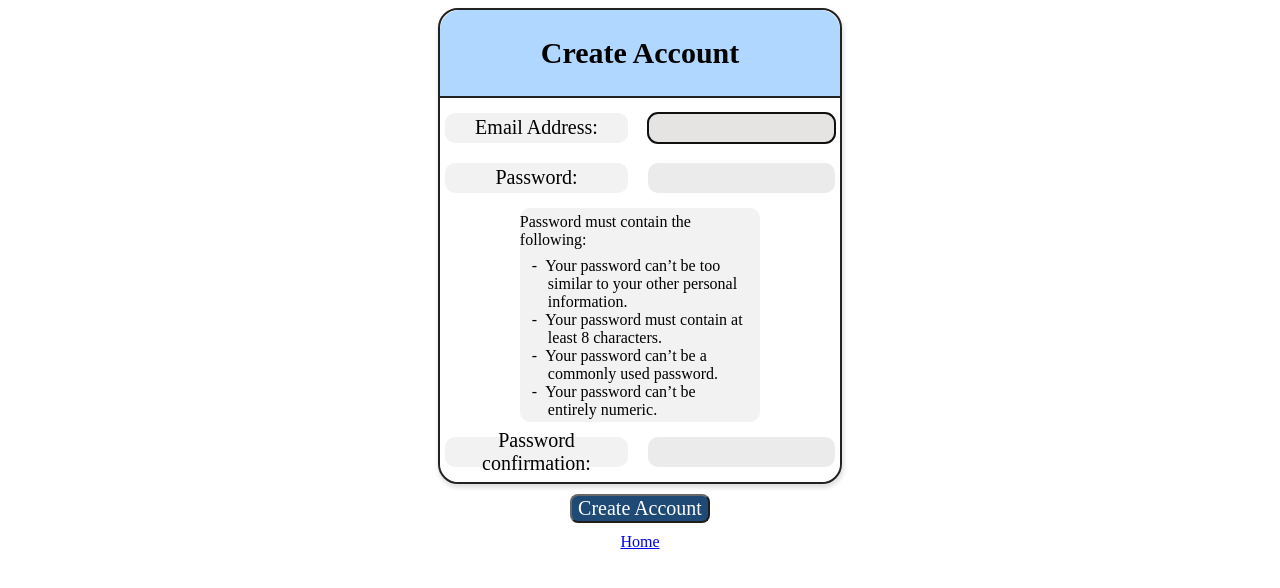
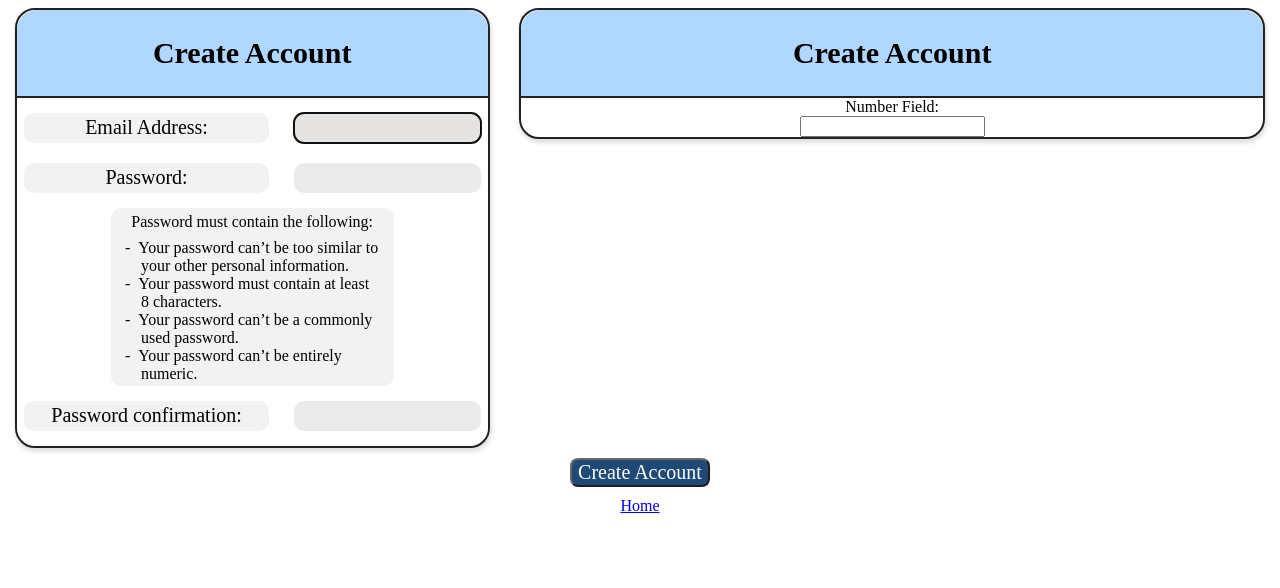
Before and after one commit to liamblair/Integral-Solutions, a Django app: page /accounts/register/ in a window 1280 px wide. Shown: the top 588 px of the page. Run offline with Django 3.2, Linux system fonts and the light colour scheme.

Commit message:
Adjust location of style sheet for accounts. Adjust layout of registration

```diff
--- a/src/accounts/forms.py
+++ b/src/accounts/forms.py
@@ -3,23 +3,20 @@ from django.contrib.auth.forms import UserCreationForm
 from django.contrib.auth.models import User
 from django.core.exceptions import ValidationError
 from django.utils.translation import gettext_lazy as _
+from django.core.validators import RegexValidator
 from . import models
 
-attrs_dict = { 'class': 'required' }
-
-def validate_even(value):
-    if value % 2 != 0:
-        raise ValidationError(
-            _('%(value)s is not an even number'),
-            params={'value': value},
-        )
-
 class SignUpForm(UserCreationForm):
-    #Remove attributes dictionary for required field, Django has native support for this
 
     username = forms.EmailField(widget=forms.TextInput(attrs={'required': True,'maxlength':75}),
                                 label=_(u'Email Address'))
 
+    zipCodeMessage = "Entered zip code is not a valid 5 digit US Postal Code."
+    zipCode = forms.CharField(widget=forms.TextInput(attrs={'required':True}),
+                                   label=_(u'Number Field'),
+                                   validators=[RegexValidator(regex='[0-9]{5}',
+                                                                message=zipCodeMessage)])
+
     class Meta:
         model = User
-        fields = ("username", "password1", "password2")
+        fields = ("username", "password1", "password2","zipCode")
--- a/src/accounts/views.py
+++ b/src/accounts/views.py
@@ -7,6 +7,17 @@ from .forms import SignUpForm
 
 def register(request):
     register_form = SignUpForm()
+    context = {}
+    baseActFields = []
+    otherFields = []
+    baseActFieldNames = ['username', 'password1', 'password2']
+    for field in register_form:
+        if(field.name in baseActFieldNames):
+            baseActFields.append(field)
+        else:
+            otherFields.append(field)
+    context['baseFields'] = baseActFields
+    context['otherFields'] = otherFields
     if request.method=='POST':
         form = SignUpForm(request.POST)
         if form.is_valid():
@@ -18,9 +29,16 @@ def register(request):
             return HttpResponseRedirect('/')    #We will send the user to a verification notification
                                                 #page, in the future, for now we send them to home page
         else:
-            print("Invalid Form")
-            context = {}
-            context['form'] = form
-            return render(request,'registration/register.html',context)
+            errors = []
+
+            for field in form:
+                if(field.errors):
+                    errors.append(field.errors)
+
+            context['errors'] = errors
+
+
+            return render(request,'registration/register.html',context=context)
     else:
-        return render(request,'registration/register.html',{'form':register_form})
+        context['form'] = register_form
+        return render(request,'registration/register.html',context=context)
--- a/src/static/styles.css
+++ b/src/static/accounts/styles.css
@@ -6,10 +6,17 @@ form{
     gap: 10px;
 }
 
+.form-all {
+    display: flex;
+    flex-direction: row;
+    justify-content: space-around;
+    width: 100vw;
+    height: fit-content;
+}
+
 .container-base {
     display: flex;
     flex-direction: column;
-    box-sizing: border-box;
     justify-content: flex-start;
     align-items: center;
     width: 32%;
@@ -19,10 +26,11 @@ form{
     overflow: visible;
     border-radius: 20px;
     border: 2px solid #222;
+    min-width: 32%;
+    width: fit-content;
 }
 
 .container-header {
-    box-sizing: border-box;
     width: 100%;
     display: flex;
     flex-direction: row;
@@ -126,6 +134,22 @@ form{
     margin: 5px 0;
 }
 
+.container-other {
+    display: flex;
+    flex-direction: column;
+    justify-content: flex-start;
+    align-items: center;
+    height: fit-content;
+    box-shadow: 1px 3px 4px 1px rgba(0, 0, 0, 0.12);
+    background-color: #ffffff;
+    overflow: visible;
+    border-radius: 20px;
+    border: 2px solid #222;
+
+    min-width: 58%;
+    width: fit-content;
+}
+
 button {
     display: flex;
     flex-direction: row;
--- a/src/templates/registration/register.html
+++ b/src/templates/registration/register.html
@@ -4,22 +4,23 @@
 {% load static %}
 
 {% block extrahead %}
-<link rel="stylesheet" href="{% static 'styles.css' %}">
+<link rel="stylesheet" href="{% static 'accounts/styles.css' %}">
 {% endblock %}
 
 {% block title %}Create Account{% endblock %}
 
 {% block content %}
+
 <form method="post">
   {% csrf_token %}
+  <div class="form-all">
     <div class="container-base">
       <div class="container-header">
         <h2>Create Account</h2>
       </div>
       <div class="container-box">
-      {% for field in form %}
+        {% for field in baseFields %}
         <div class="row-base">
-        {{ field.errors }}
           {{ field.label_tag }} {{ field }}
         </div>
         {% if field.name == 'password1' %}
@@ -31,7 +32,43 @@
         {% endfor %}
       </div>
     </div>
-  <button type="submit">Create Account</button>
+    <div class="container-other">
+      <div class="container-header">
+        <h2>Create Account</h2>
+      </div>
+      {% for field in otherFields %}
+      {{ field.label_tag }} {{ field }}
+      {% endfor %}
+    </div>
+  </div>
+  <button class="sub-btn" type="submit">Create Account</button>
   <a href="{% url 'home' %}"> Home</a>
 </form>
+
+{% if errors %}
+<div class="error-popup" id="errorPopup">
+  <div class="background-error">
+  </div>
+  <div class="container-error">
+    <div class="container-header">
+      <h2>Invalid Entries</h2>
+    </div>
+    <div class="container-box">
+      {% for error in errors %}
+      {{error}}
+      {% endfor %}
+      <button onclick="hidePopup()">Return</button>
+    </div>
+  </div>
+</div>
+
+{% endif %}
+
+<script>
+  function hidePopup() {
+    var popup = document.getElementById("errorPopup");
+    popup.classList.toggle("hidden");
+  }
+</script>
+
 {% endblock %}
```
Also changed, not shown: other parts of src/static/accounts/styles.css (+77 -1 lines). Lines whose indentation alone changed are shown as unchanged.
